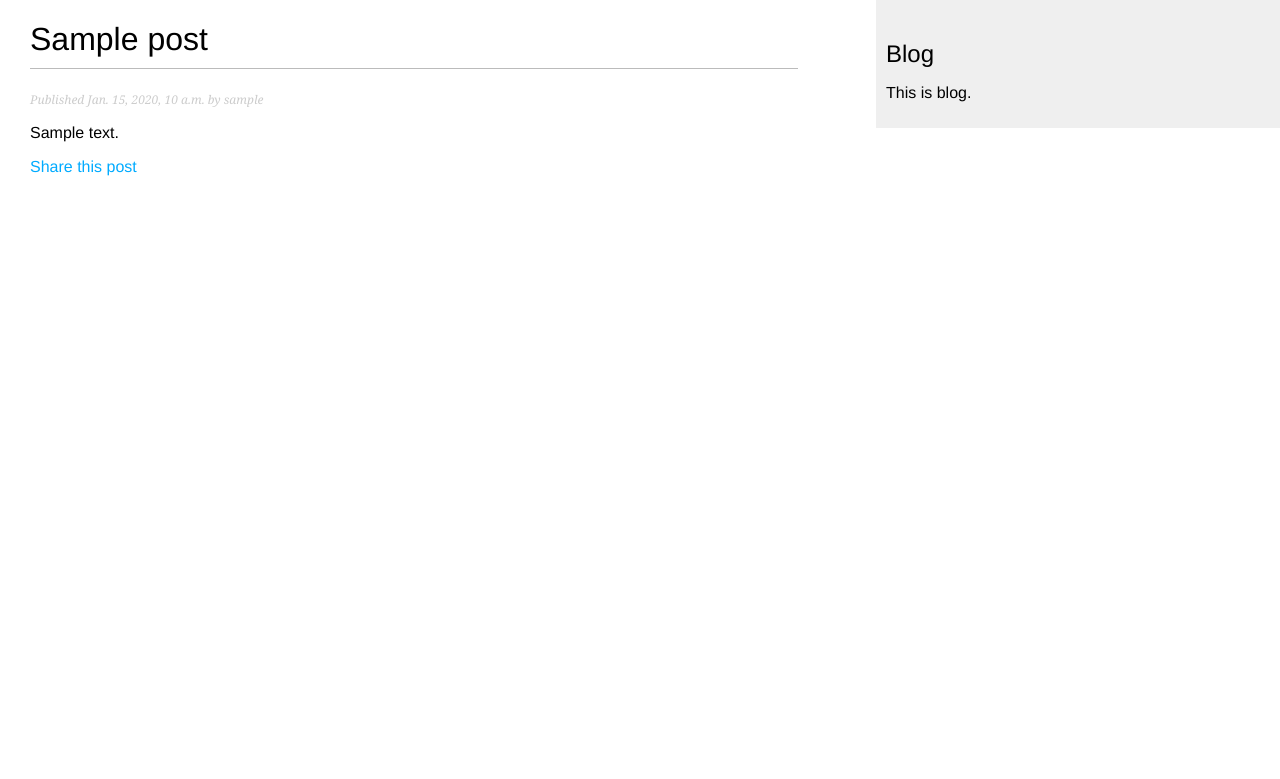
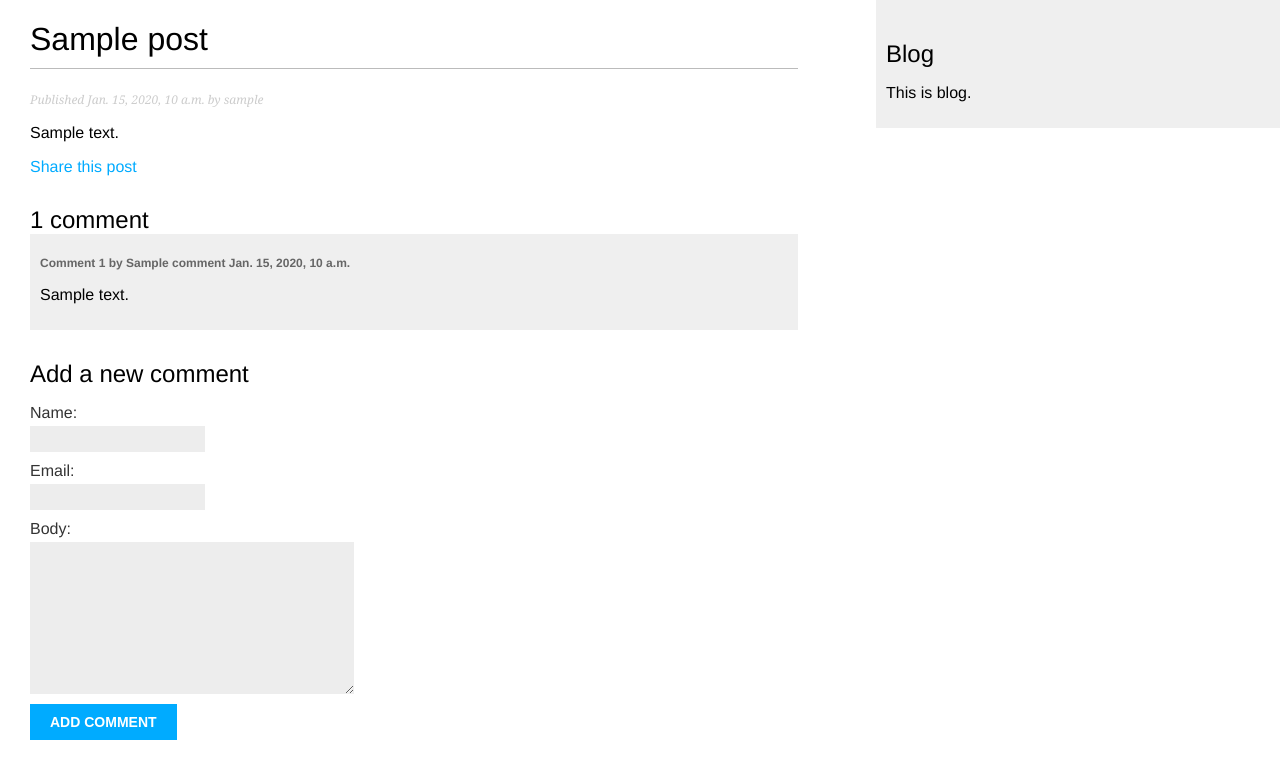
Before and after one commit to G0udini/blogapp, a Django app: a page that uses blog_app/templates/blog_app/post/detail.html in a window 1280 px wide. Shown: the top 779 px of the page. Run offline with Django 3.2, Linux system fonts and the light colour scheme; tables that the repository leaves empty hold one stand-in row (values such as "Sample post").

Commit message:
add comments for posts and form for publish new

```diff
--- a/blog/urls.py
+++ b/blog/urls.py
@@ -1,7 +1,10 @@
 from django.contrib import admin
 from django.urls import path, include
+import debug_toolbar
+
 
 urlpatterns = [
     path("blog/", include("blog_app.urls", namespace="blog")),
     path("admin/", admin.site.urls),
+    path("__debug__/", include(debug_toolbar.urls)),
 ]
--- a/blog_app/forms.py
+++ b/blog_app/forms.py
@@ -1,4 +1,5 @@
 from django import forms
+from .models import Comment
 
 
 class EmailPostForm(forms.Form):
@@ -6,3 +7,10 @@ class EmailPostForm(forms.Form):
     email = forms.EmailField()
     to = forms.EmailField()
     comments = forms.CharField(required=False, widget=forms.Textarea)
+
+
+class CommentForm(forms.ModelForm):
+    class Meta:
+
+        model = Comment
+        fields = ("name", "email", "body")
--- a/blog_app/templates/blog_app/post/detail.html
+++ b/blog_app/templates/blog_app/post/detail.html
@@ -5,4 +5,28 @@
     <p class="date">Published {{ post.publish }} by {{ post.author }}</p>
     {{ post.body|linebreaks }}
     <p><a href="{% url 'blog:post_share' post.id %}">Share this post</a></p>
+    {% with comments.count as total_comments %}
+        <h2>{{ total_comments }} comment{{ total_comments|pluralize }}</h2>
+    {% endwith %}
+    {% for comment in comments %}
+    <div class="comment">
+        <p class="info">
+            Comment {{ forloop.counter }} by {{ comment.name }}
+            {{ comment.created}}
+        </p>
+        {{ comment.body|linebreaks }}
+    </div>
+    {% empty %}
+    <p>There are no comments yet.</p>
+    {% endfor %}
+    {% if new_comment %}
+        <h2>Your comment has been added.</h2>
+    {% else %}
+        <h2>Add a new comment</h2>
+        <form action="." method="POST">
+            {{ comment_form.as_p }}
+            {% csrf_token %}
+            <p><input type="submit" value="Add comment"</p>
+        </form>
+    {% endif %}
 {% endblock content %}
--- a/blog_app/views.py
+++ b/blog_app/views.py
@@ -1,8 +1,8 @@
 from django.shortcuts import render, get_object_or_404
 
 from django.views.generic import ListView
-from .models import Post
-from .forms import EmailPostForm
+from .models import Post, Comment
+from .forms import EmailPostForm, CommentForm
 from django.core.mail import send_mail
 
 
@@ -48,4 +48,23 @@ def post_detail(request, year, month, day, post):
         publish__month=month,
         publish__day=day,
     )
-    return render(request, "blog_app/post/detail.html", {"post": post})
+    comments = post.comments.filter(active=True)
+    new_comment = None
+    if request.method == "POST":
+        comment_form = CommentForm(data=request.POST)
+        if comment_form.is_valid():
+            new_comment = comment_form.save(commit=False)
+            new_comment.post = post
+            new_comment.save()
+    else:
+        comment_form = CommentForm()
+    return render(
+        request,
+        "blog_app/post/detail.html",
+        {
+            "post": post,
+            "comments": comments,
+            "new_comment": new_comment,
+            "comment_form": comment_form,
+        },
+    )
```
Also changed, not shown: blog_app/admin.py (+8 -1 lines), README.md.
